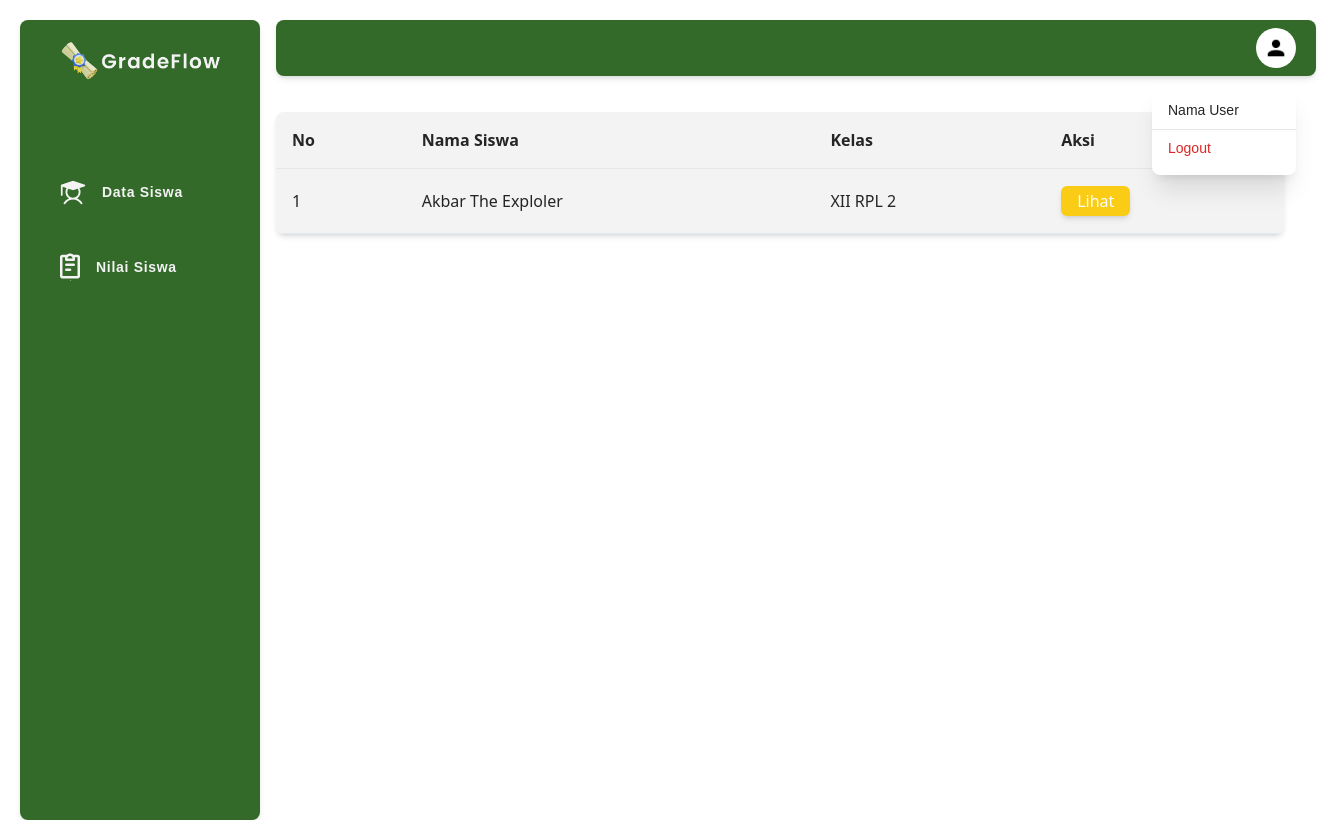
After one commit to Rafisyahhh/grade_flow, a Laravel app: page /Data-Nilai in a window 1320 px wide, after a click that opens the changed part. The commit adds this page. Run offline with Laravel 12, Linux system fonts and the light colour scheme; style sheets or scripts are compiled from the project's sources.

Commit message:
update template

```diff
--- a/package.json
+++ b/package.json
@@ -7,10 +7,11 @@
         "watch": "mix watch"
     },
     "devDependencies": {
+        "@iconify/tailwind": "^1.1.3",
         "autoprefixer": "^10.4.20",
         "axios": "^1.7.4",
         "concurrently": "^9.0.1",
-        "laravel-mix": "^6.0.49",
+        "laravel-mix": "^6.0.3",
         "laravel-vite-plugin": "^1.0",
         "postcss": "^8.4.47",
         "tailwindcss": "^3.4.14",
--- /dev/null
+++ b/resources/views/DataSiswa/data.blade.php
@@ -0,0 +1,43 @@
+@extends('template-admin')
+@section('content')
+    <div class="container mx-auto px-4 py-8">
+        <div class="max-w-5xl ml-60 py-10">
+            <div class="relative flex flex-col w-full h-full overflow-x-scroll text-dark bg-white shadow-md rounded-lg">
+                <table class="w-full text-left table-auto min-w-max bg-light">
+                    <thead>
+                        <tr>
+                            <th class="p-4 border-b">
+                                No
+                            </th>
+                            <th class="p-4 border-b">
+                                Nama Siswa
+                            </th>
+                            <th class="p-4 border-b">
+                                Kelas
+                            </th>
+                            <th class="p-4 border-b">
+                                Aksi
+                            </th>
+                        </tr>
+                    </thead>
+                    <tbody>
+                        <tr class="hover:bg-slate-50 border-b hover:duration-300 border-slate-200 text-dark">
+                            <td class="p-4 py-5">
+                                1
+                            </td>
+                            <td class="p-4 py-5">
+                                Akbar The Exploler
+                            </td>
+                            <td class="p-4 py-5">
+                                XII RPL 2
+                            </td>
+                            <td class="p-4 py-5">
+                                <a href="" class="bg-yellow-400 shadow-md py-1 px-4 rounded-md text-white font-medium">Lihat</a>
+                            </td>
+                        </tr>
+                    </tbody>
+                </table>
+            </div>
+        </div>
+    </div>
+@endsection
--- /dev/null
+++ b/resources/views/template-admin.blade.php
@@ -0,0 +1,74 @@
+<!DOCTYPE html>
+<html lang="en">
+
+<head>
+    <meta charset="UTF-8">
+    <meta name="viewport" content="width=device-width, initial-scale=1.0">
+    <meta http-equiv="X-UA-Compatible" content="ie=edge">
+    <link rel="shortcut icon" href="{{ asset('images/icon-web.png') }}" type="image/x-icon">
+    <title>GradeFlow - Admin</title>
+    @vite('resources/css/app.css')
+    @vite(['resources/sass/app.scss', 'resources/js/app.js'])
+</head>
+
+<body>
+    {{-- sidebar --}}
+    <div class="relative p-5 font-poppins">
+        <div class="absolute bg-primary shadow-md h-screen rounded-lg px-10 text-white">
+            <div>
+                <img src="{{ asset('images/logo_light.png') }}" alt="" class="w-40 py-5">
+            </div>
+
+            <div class="py-20">
+                <ul class="space-y-12 flex flex-col justify-center text-[14px] tracking-wider">
+                    <li class="flex items-center gap-4 text-light font-semibold">
+                        <img src="{{ asset('images/student.png') }}" alt="siswa">
+                        <a href="{{'/Data-Siswa'}}">Data Siswa</a>
+                    </li>
+
+                    <li class="flex items-center gap-4 text-light font-semibold">
+                        <img src="{{ asset('images/grade.png') }}" alt="siswa">
+                        <a href="{{'/Data-Nilai'}}">Nilai Siswa</a>
+                    </li>
+                </ul>
+            </div>
+        </div>
+        {{-- end sidebar --}}
+
+        {{-- top bar --}}
+        <div class="absolute bg-primary w-[1040px] ml-64 py-2 px-5 rounded-lg text-white left-68 shadow-md">
+            {{-- profile button --}}
+            <div class="relative">
+                <!-- Hidden checkbox untuk toggle -->
+                <input type="checkbox" class="hidden peer" id="profile-toggle">
+
+                <!-- Button -->
+                <label for="profile-toggle"
+                    class="bg-white flex float-end rounded-full w-10 h-10 cursor-pointer hover:bg-gray-100">
+                    <img src="{{ asset('images/user.png') }}" alt="User" class="w-5 h-5 m-auto">
+                </label>
+
+                <!-- Dropdown Menu -->
+                <div
+                    class="absolute right-0 top-12 mt-2 w-36 bg-white rounded-lg shadow-xl py-2 z-10 hidden peer-checked:block">
+                    <a href="" class="block px-4 py-2 text-[14px] text-dark hover:bg-gray-100">
+                        Nama User
+                    </a>
+                    <hr class="px-5">
+                    <form method="POST" action="">
+                        @csrf
+                        <button type="submit" class="w-full text-[14px] text-left px-4 py-2 text-red-600 hover:bg-gray-100">
+                            Logout
+                        </button>
+                    </form>
+                </div>
+            </div>
+            {{-- end profile button --}}
+        </div>
+        {{-- end top bar --}}
+    </div>
+
+    @yield('content')
+</body>
+
+</html>
--- a/routes/web.php
+++ b/routes/web.php
@@ -9,3 +9,26 @@ Route::get('/', function () {
 Route::get('/template-user', function () {
     return view('template-user');
 });
+Route::get('/template-admin', function () {
+    return view('template-admin');
+});
+
+Route::get('/Home-Page', function () {
+    return view('LandingPage.landingPage');
+});
+
+Route::get('/Login-Siswa', function () {
+    return view('Login.login');
+});
+
+Route::get('/Nilai-Siswa', function () {
+    return view('Nilai.nilai');
+});
+
+Route::get('/Data-Siswa', function () {
+    return view('DataSiswa.data');
+});
+
+Route::get('/Data-Nilai', function () {
+    return view('DataSiswa.data');
+});
--- a/tailwind.config.js
+++ b/tailwind.config.js
@@ -8,7 +8,14 @@ export default {
         "./resources/**/*.vue",
       ],
     theme: {
+
         extend: {
+            colors: {
+                'light':'#F3F3F3',
+                'dark':'#252525',
+                'primary-80' : '#498428',
+                'primary' : '#336A29',
+              },
             fontFamily: {
                 sans: ['Figtree', ...defaultTheme.fontFamily.sans],
                 poppins: ['Poppins', 'sans-serif'],
```
Also changed, not shown: resources/views/LandingPage/landingPage.blade.php (added, +22 -0 lines), resources/views/Login/login.blade.php (added, +32 -0 lines), resources/views/Nilai/nilai.blade.php (added, +59 -0 lines), resources/views/template-user.blade.php (+12 -15 lines), package-lock.json, public/images/grade.png (added), public/images/icon-web.png (added), public/images/student.png (added), public/images/user.png (added).
